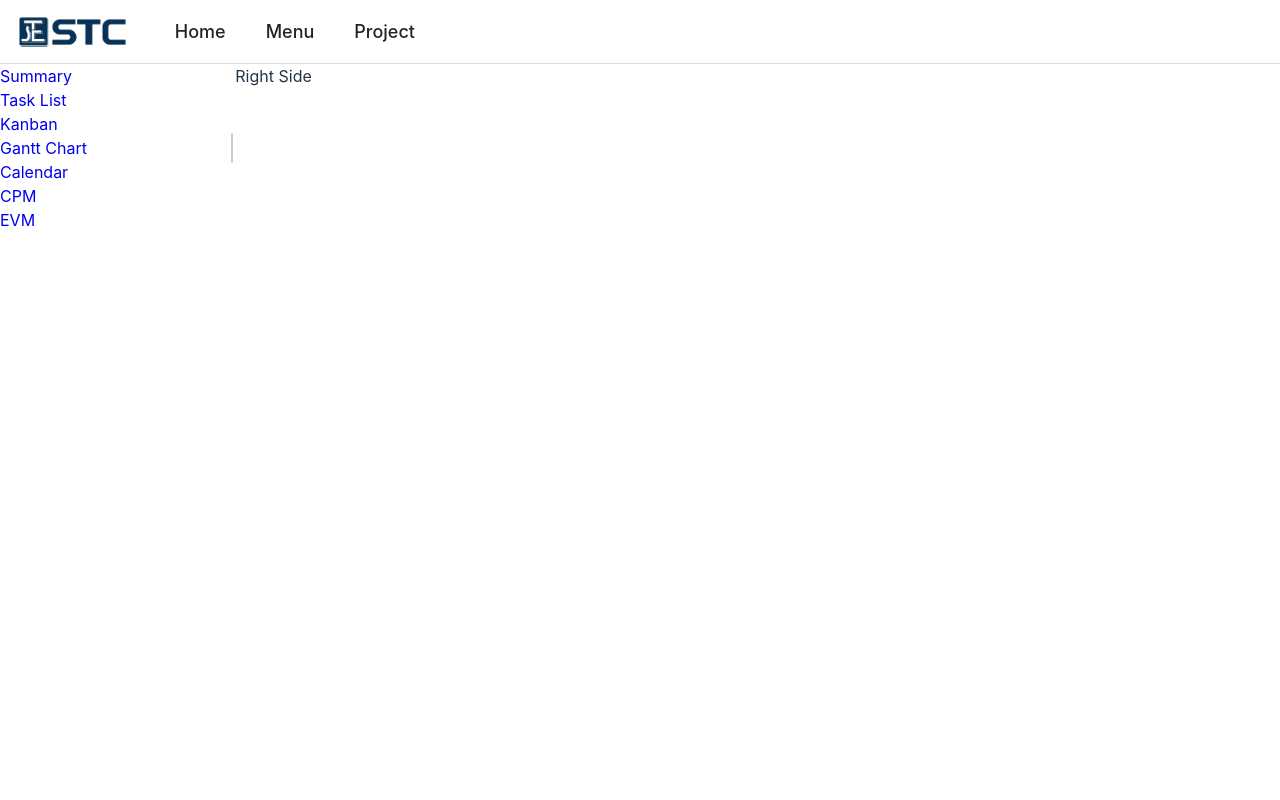
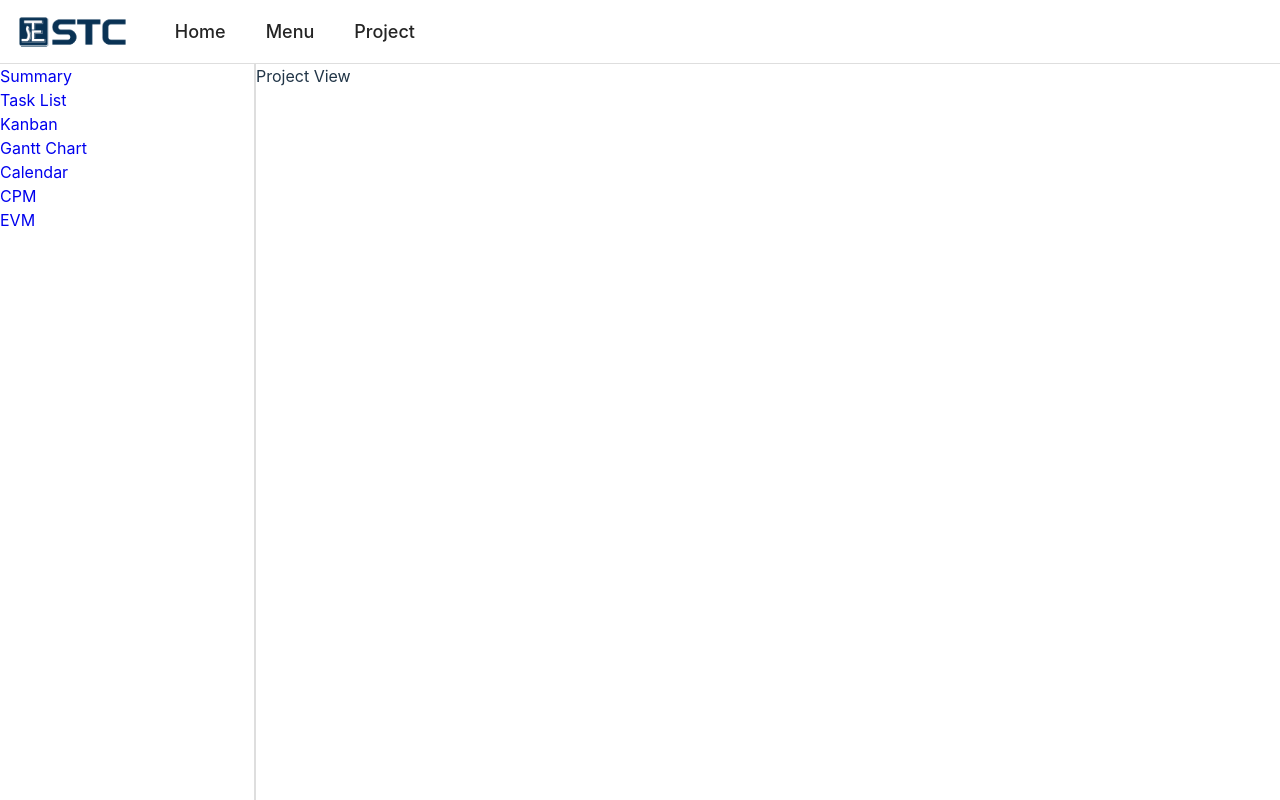
Before and after one commit to alexsiracusa/stc-census, a React (Vite) app in the folder frontend/: page / in a window 1280 px wide. Built offline with nearby package versions, Linux system fonts and the light colour scheme.

Commit message:
giving up on life

```diff
--- a/frontend/package.json
+++ b/frontend/package.json
@@ -13,7 +13,6 @@
     "cors": "^2.8.5",
     "react": "^18.3.1",
     "react-dom": "^18.3.1",
-    "react-resizable-panels": "^2.1.7",
     "react-router-dom": "^7.1.1"
   },
   "devDependencies": {
--- a/frontend/src/App.css
+++ b/frontend/src/App.css
@@ -37,4 +37,5 @@
 
 .page-content {
     flex-grow: 1;
+    max-width: 100vw;
 }
--- a/frontend/src/App.tsx
+++ b/frontend/src/App.tsx
@@ -7,9 +7,12 @@ function App() {
     return (
         <BrowserRouter>
             <Navbar/>
-            <Routes className='page-content'>
-                <Route path="/" element={<ProjectPage/>}/>
-            </Routes>
+
+            <div className='page-content'>
+                <Routes>
+                    <Route path="/" element={<ProjectPage/>}/>
+                </Routes>
+            </div>
         </BrowserRouter>
     )
 }
--- a/frontend/src/components/Navbar/Navbar.css
+++ b/frontend/src/components/Navbar/Navbar.css
@@ -14,7 +14,7 @@
     align-items: center;
     z-index: 100;
 
-    border-bottom: solid #dedede 1px;
+    border-bottom: solid #dedede 1.5px;
 }
 
 .header .logo {
--- /dev/null
+++ b/frontend/src/components/ProjectSidebar/ProjectSidebar.css
@@ -0,0 +1,8 @@
+
+.sidebar {
+    height: 100%;
+    width: 16em;
+    max-width: 100vw;
+
+    border-right: solid #dedede 2px;
+}
--- /dev/null
+++ b/frontend/src/components/ProjectView/ProjectView.css
@@ -0,0 +1,4 @@
+
+.project-view {
+    min-width: 0;
+}
--- /dev/null
+++ b/frontend/src/components/ProjectView/ProjectView.tsx
@@ -0,0 +1,11 @@
+import './ProjectView.css'
+
+const ProjectView = () => {
+    return (
+        <div className='project-view'>
+            Project View
+        </div>
+    )
+};
+
+export default ProjectView;
--- a/frontend/src/components/Sidebar/Sidebar.css
+++ /dev/null
@@ -1,4 +0,0 @@
-
-.sidebar {
-    height: 100%;
-}
--- a/frontend/src/pages/ProjectPage/Project.tsx
+++ b/frontend/src/pages/ProjectPage/Project.tsx
@@ -1,26 +1,14 @@
 import './Project.css'
 import '../../styles/Gutters.css'
 
-import Sidebar from "../../components/Sidebar/Sidebar.tsx";
-import {Panel, PanelGroup, PanelResizeHandle} from "react-resizable-panels";
+import ProjectSidebar from "../../components/ProjectSidebar/ProjectSidebar.tsx";
+import ProjectView from "../../components/ProjectView/ProjectView.tsx";
 
 const ProjectPage = () => {
     return (
         <div className='project-page'>
-            <PanelGroup
-                className="code-content"
-                direction="horizontal"
-            >
-                <Panel defaultSize={18}>
-                    <Sidebar/>
-                </Panel>
-
-                <PanelResizeHandle className={"gutter gutter-horizontal"}/>
-
-                <Panel>
-                    <div>Right Side</div>
-                </Panel>
-            </PanelGroup>
+            <ProjectSidebar/>
+            <ProjectView/>
         </div>
     )
 };
```
Also changed, not shown: frontend/src/components/ProjectSidebar/ProjectSidebar.tsx (renamed from frontend/src/components/Sidebar/Sidebar.tsx, +4 -4 lines), 1 other file (tests, documents, lock files or other folders).
